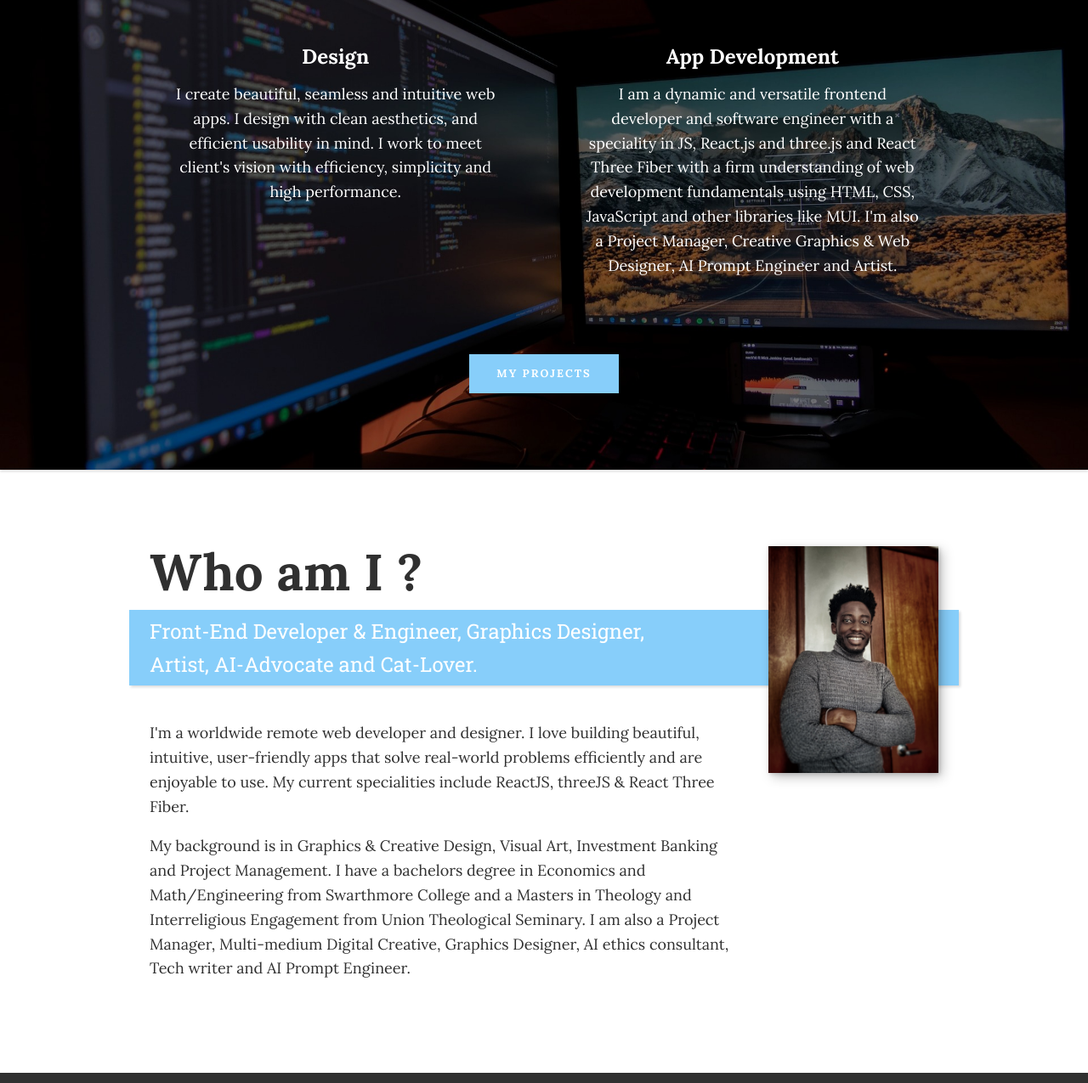
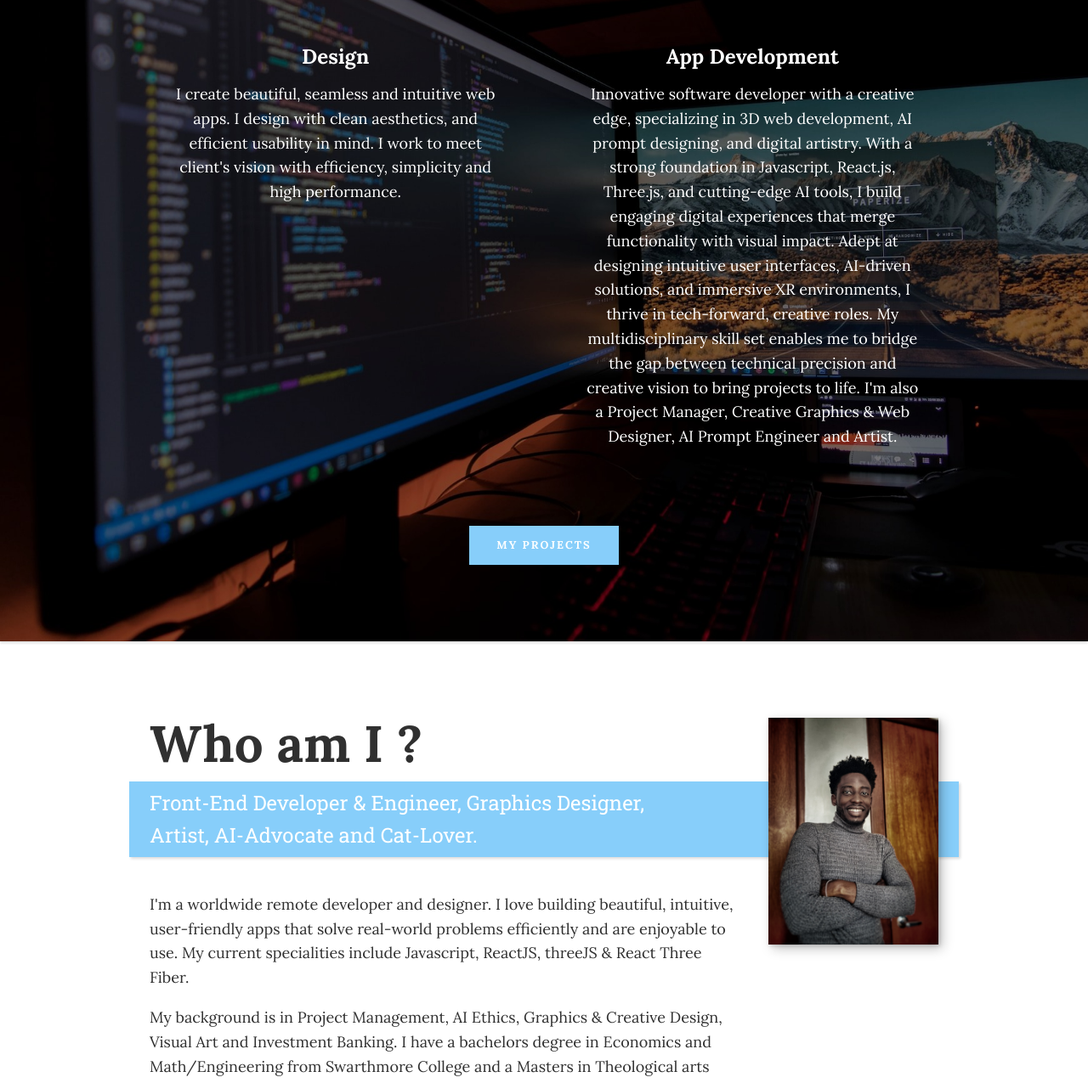
Before and after one commit to Dukeyeboah/myPortfolio, a website built with Vite: page index.html in a window 1280 px wide. Shown: the part 676-1951 px from the top of the page at 85% size. Built offline with nearby package versions, Linux system fonts and the light colour scheme.

Commit message:
Update index.html

```diff
--- a/index.html
+++ b/index.html
@@ -94,9 +94,12 @@
         <div class="service">
           <h3>App Development</h3>
           <p>
-            I am a dynamic and versatile frontend developer and software engineer with a speciality
-            in JS, React.js and three.js and React Three Fiber with a firm understanding of web
-            development fundamentals using HTML, CSS, JavaScript and other libraries like MUI.
+            Innovative software developer with a creative edge, specializing in 3D web development, AI prompt designing,
+            and digital artistry. With a strong foundation in Javascript, React.js, Three.js, and cutting-edge AI tools,
+            I build engaging digital experiences that merge functionality with visual impact.
+            Adept at designing intuitive user interfaces, AI-driven solutions, and immersive XR environments,
+            I thrive in tech-forward, creative roles. My multidisciplinary skill set enables me to bridge the gap
+            between technical precision and creative vision to bring projects to life.
             I'm also a Project Manager, Creative Graphics & Web Designer, AI Prompt Engineer and Artist.
           </p>
         </div>
@@ -118,17 +121,17 @@
 
       <div class="about-me__body">
         <p>
-          I'm a worldwide remote web developer and designer. I love building
+          I'm a worldwide remote developer and designer. I love building
           beautiful, intuitive, user-friendly apps that solve real-world
           problems efficiently and are enjoyable to use. My current specialities
-          include ReactJS, threeJS & React Three Fiber.
+          include Javascript, ReactJS, threeJS & React Three Fiber.
         </p>
         <p>
-          My background is in Graphics & Creative Design, Visual Art, Investment
-          Banking and Project Management. I have a bachelors degree in Economics
-          and Math/Engineering from Swarthmore College and a Masters in Theology and Interreligious Engagement
-          from Union Theological Seminary. I am also a Project Manager, Multi-medium Digital Creative, Graphics Designer, AI ethics
-          consultant, Tech writer and AI Prompt Engineer.
+          My background is in Project Management, AI Ethics, Graphics & Creative Design, Visual Art
+          and Investment Banking. I have a bachelors degree in Economics
+          and Math/Engineering from Swarthmore College and a Masters in Theological arts and Interreligious Engagement
+          from Union Theological Seminary. I am also a AI Prompt Engineer, Multi-medium Digital Creative, AI Ethics
+          consultant, Tech writer and Videographer.
         </p>
       </div>
 
@@ -148,60 +151,67 @@
 
       <div class="portfolio">
 
-        <!-- Portfolio item 0 -->
-        <!-- afrospiritart Space -->
+         <!-- Portfolio item 0 -->
+        <!-- xploras 360 travel app -->
+
+        <a href="https://xploras360.vercel.app/" class="portfolio__item">
+          <img src="img/xplorasdiary.png" alt="" class="portfolio__img" />
+        </a>
+
+        <!-- Portfolio item 1 -->
+        <!-- xlorasdiary website -->
 
         <a href="https://xplorasdiary.com/" class="portfolio__item">
           <img src="img/xplorasdiary.png" alt="" class="portfolio__img" />
         </a>
 
-        <!-- Portfolio item 1 -->
+        <!-- Portfolio item 2 -->
         <!-- afrospiritart Space -->
 
         <a href="https://afrospiritart.com/" class="portfolio__item">
           <img src="img/somewhereFun.png" alt="" class="portfolio__img" />
         </a>
-         <!-- Portfolio item 2 -->
+         <!-- Portfolio item 3 -->
         <!-- AdinkraRoom -->
 
         <a href="https://adinkraone.vercel.app/" class="portfolio__item">
           <img src="img/AfroSpiritArt.png" alt="" class="portfolio__img" />
         </a>
-         <!-- Portfolio item 3 -->
+         <!-- Portfolio item 4 -->
         <!-- OceanBowl -->
 
         <a href="https://ocean-bowl.vercel.app/" class="portfolio__item">
           <img src="img/oceanBowl.png" alt="" class="portfolio__img" />
         </a>
 
-         <!-- Portfolio item 4 -->
+         <!-- Portfolio item 5 -->
         <!-- dukesSpaces -->
 
         <a href="https://dukes-spaces.vercel.app/" class="portfolio__item">
           <img src="img/dukes-space.png" alt="" class="portfolio__img" />
         </a>
-         <!-- Portfolio item 5 -->
+         <!-- Portfolio item 6 -->
         <!-- pachamama 3D-experience -->
 
         <a href="https://pachamama-space.vercel.app/" class="portfolio__item">
           <img src="img/pachamama.png" alt="" class="portfolio__img" />
         </a>
 
-        <!-- Portfolio item 6 -->
+        <!-- Portfolio item 7 -->
         <!-- relaxnSpace 3D experience -->
 
         <a href="https://relaxnspace.vercel.app/" class="portfolio__item">
           <img src="img/threeJS.png" alt="" class="portfolio__img" />
         </a>
 
-        <!-- Portfolio item 7 -->
+        <!-- Portfolio item 8 -->
         <!-- allirmaition AI app -->
 
         <a href="https://www.affirmaition.xyz/" class="portfolio__item">
           <img src="img/affirmaition.png" alt="" class="portfolio__img" />
         </a>
 
-        <!-- Portfolio item 8 -->
+        <!-- Portfolio item 7 -->
         <!-- speed typing test -->
 
         <a
@@ -211,7 +221,7 @@
           <img src="img/Speed_typing.png" alt="" class="portfolio__img" />
         </a>
 
-        <!-- Portfolio item 9 -->
+        <!-- Portfolio item 10 -->
         <!-- meme generator -->
 
         <a
@@ -221,7 +231,7 @@
           <img src="img/Meme_Generation.png" alt="" class="portfolio__img" />
         </a>
 
-        <!-- Portfolio item 10 -->
+        <!-- Portfolio item 11 -->
         <!-- film finder -->
 
         <a
@@ -231,7 +241,7 @@
           <img src="img/Film-Finder.png" alt="" class="portfolio__img" />
         </a>
 
-        <!-- Portfolio item 11 -->
+        <!-- Portfolio item 12 -->
         <!-- color Generator -->
 
         <a
@@ -241,7 +251,7 @@
           <img src="img/Color_Generation.png" alt="" class="portfolio__img" />
         </a>
 
-        <!-- Portfolio item 12 -->
+        <!-- Portfolio item 13 -->
         <!-- Dukes 15-digit password generator -->
 
         <a
@@ -255,7 +265,7 @@
           />
         </a>
 
-        <!-- Portfolio item 13 -->
+        <!-- Portfolio item 14 -->
         <!-- War Card Game -->
 
         <a
```
